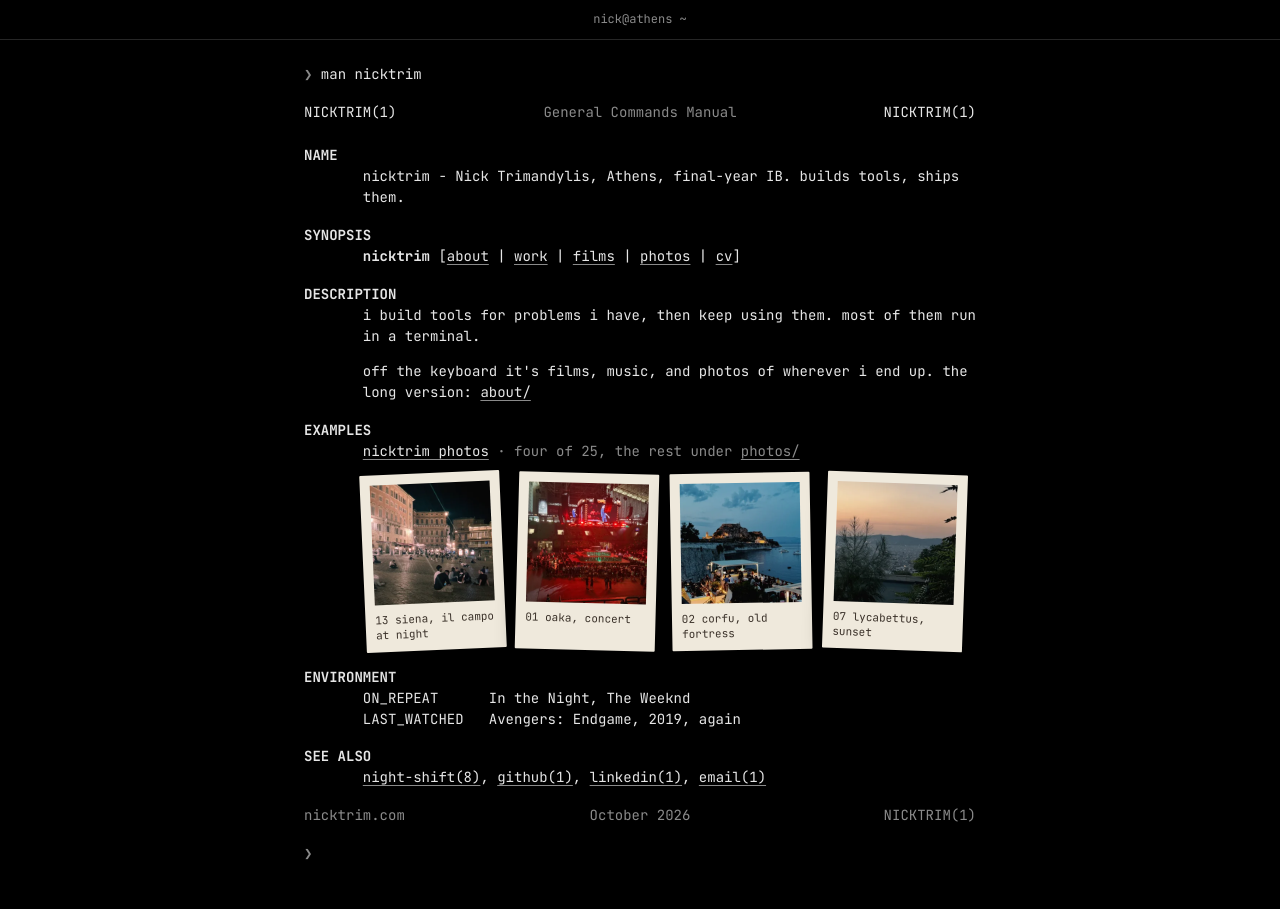
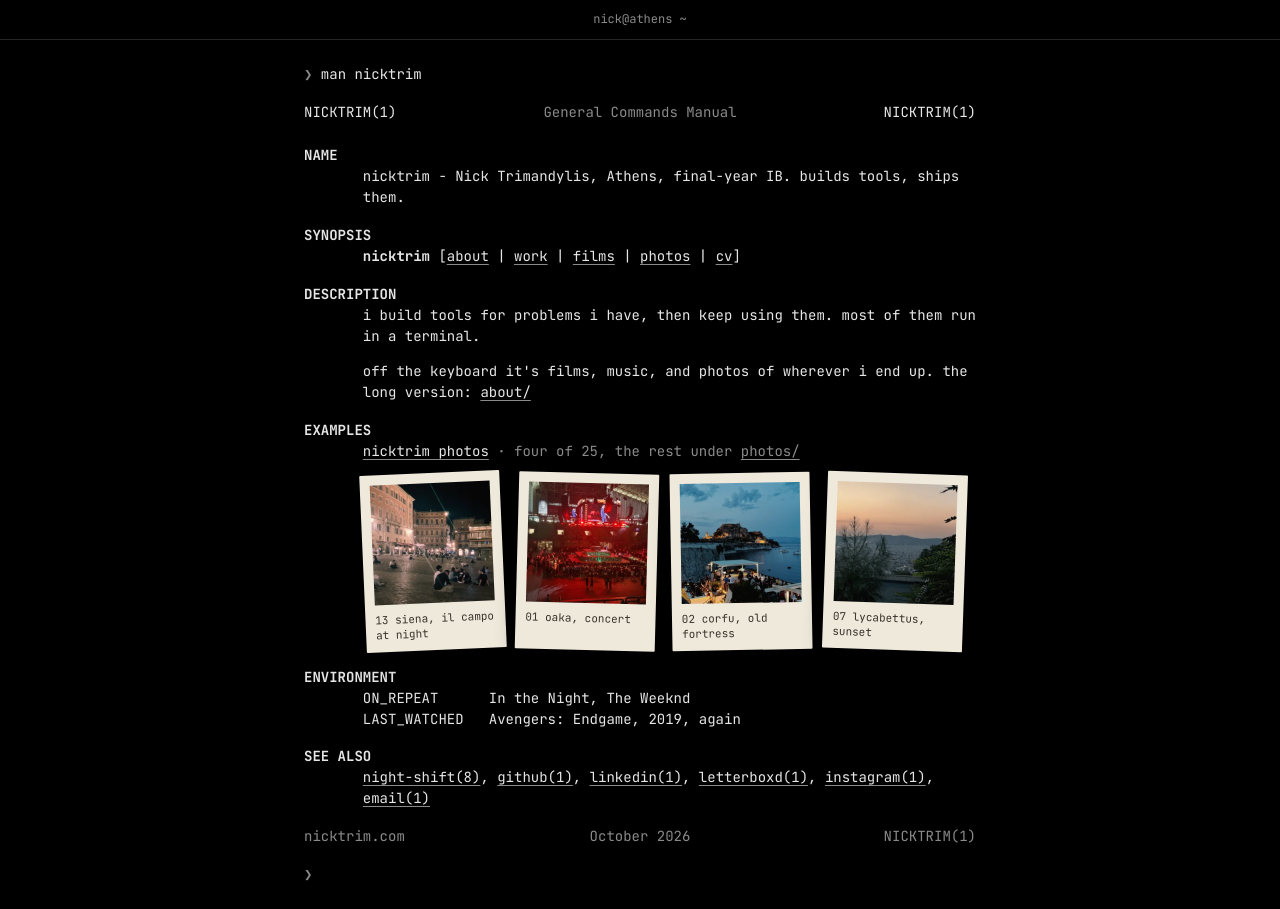
Before and after one commit to nitrimandylis/portfolio, an Astro site: page / in a window 1280 px wide. Before the commit the page ends 888 px from the top, so only its background shows below. Built offline with nearby package versions, Linux system fonts and the light colour scheme; Astro itself is replaced by a stand-in of ours.

Commit message:
see also: letterboxd and instagram

```diff
--- a/src/pages/index.astro
+++ b/src/pages/index.astro
@@ -43,7 +43,7 @@ const pad = (n: number) => String(n).padStart(2, '0');
       </div></section>
 
     <section><h2>SEE ALSO</h2>
-      <div class="b"><a href="https://os.nicktrim.com">night-shift(8)</a>, <a href="https://github.com/nitrimandylis">github(1)</a>, <a href="https://www.linkedin.com/in/nitrimandylis">linkedin(1)</a>, <a href="mailto:nicktrim8@duck.com">email(1)</a></div></section>
+      <div class="b"><a href="https://os.nicktrim.com">night-shift(8)</a>, <a href="https://github.com/nitrimandylis">github(1)</a>, <a href="https://www.linkedin.com/in/nitrimandylis">linkedin(1)</a>, <a href="https://letterboxd.com/nick_trim8">letterboxd(1)</a>, <a href="https://www.instagram.com/nick_trim8">instagram(1)</a>, <a href="mailto:nicktrim8@duck.com">email(1)</a></div></section>
 
     <div class="hf bottom mu"><span>nicktrim.com</span><span>{month}</span><span>NICKTRIM(1)</span></div>
     <p class="end" aria-hidden="true"><span class="mu">❯</span> <span class="cursor"></span></p>
```
